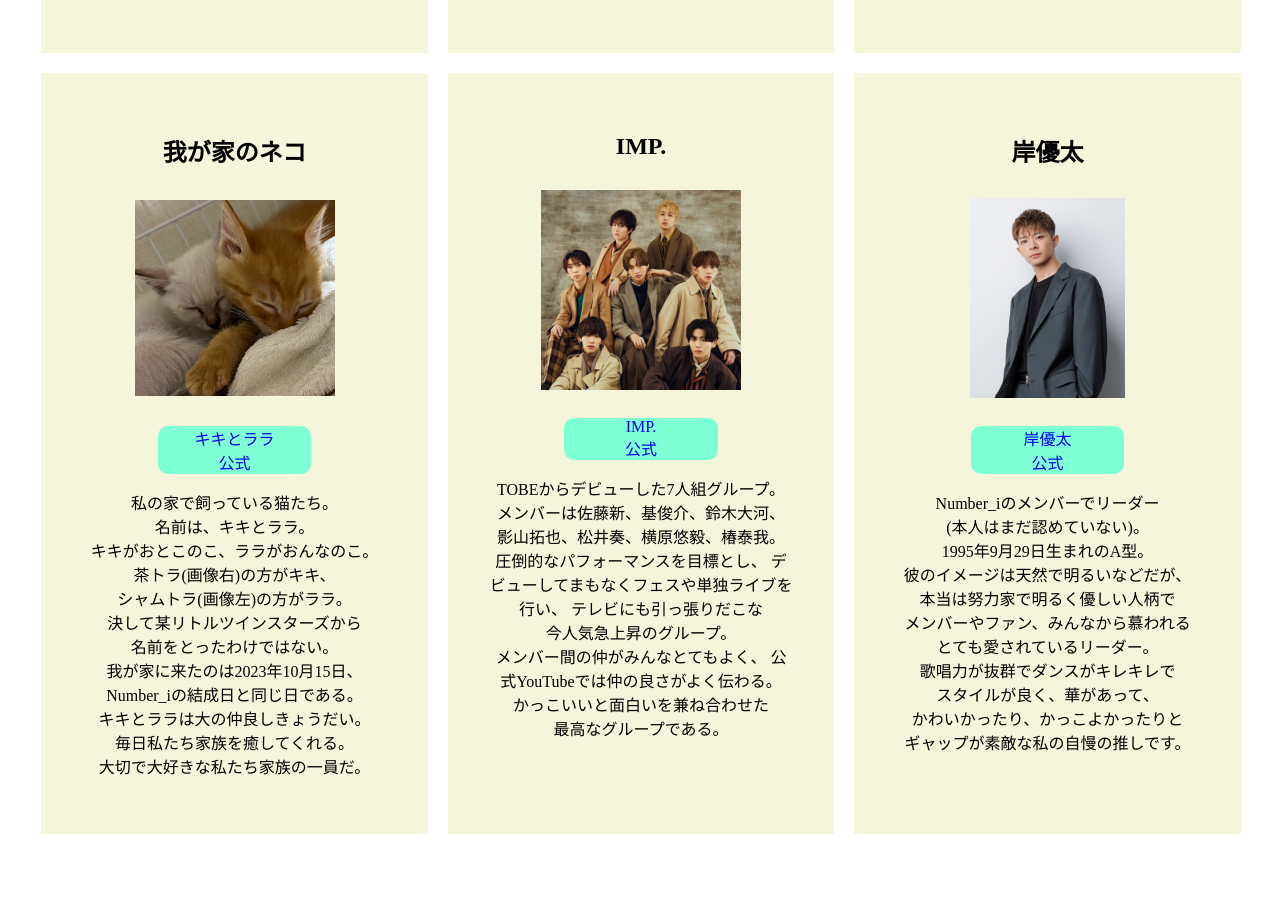
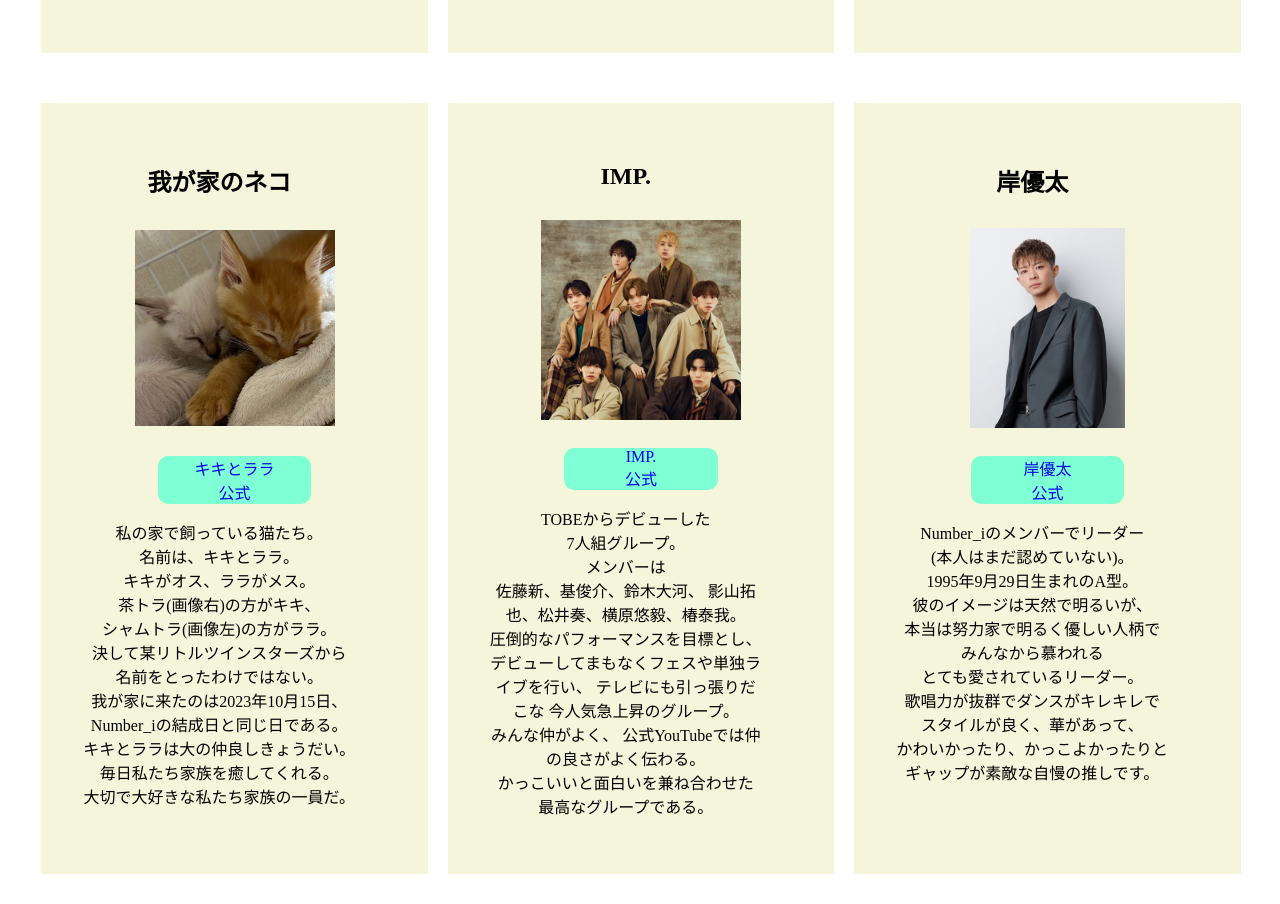
Before and after one commit to naho-takahashi/WebDesign-Task, a plain HTML site: page box/box-layout.html in a window 1280 px wide. Shown: the part 884-1788 px from the top of the page. Before the commit the page ends 1748 px from the top, so only its background shows below. Drawn offline with Linux system fonts and the light colour scheme.

Commit message:
紹介box

```diff
--- a/box/box-layout-style.css
+++ b/box/box-layout-style.css
@@ -4,8 +4,7 @@
     text-align: center;
 }
 h2{
-    /* width: 90%; */
-    text-align: center;
+    width: 90%;
 }
 .item{
     width: 100px;
@@ -48,3 +47,12 @@
     background-color:beige;
     text-align: center;
 }
+.box1{
+    display: flex;
+    flex-wrap: wrap;
+    justify-content: center;
+    text-align: center;
+}
+p{
+    width: 90%;
+}
--- a/box/box-layout.html
+++ b/box/box-layout.html
@@ -14,7 +14,8 @@
             <div class="pic"><img src="img/King & Prince.jpg" alt="キンプリ"></div><br>
             <a href="#">King & Prince<br>公式</a>
             <p>2018年5月23日にデビュー。<br>
-                メンバーは平野紫耀、永瀬廉、髙橋海人、
+                メンバーは<br>
+                平野紫耀、永瀬廉、髙橋海人、
                 岸優太、神宮寺勇太、岩橋玄樹。<br>
                 ファンの熱い声援から<br>リーダーは岸優太に決定。<br>
                 元々、「Mr.King」と「Prince」の<br>別々のユニットで活動していたが、<br>
@@ -54,13 +55,15 @@
                 何故か本人だけはまだ認めていない。<br>
                 それは彼が謙虚だからだろう。</p>
         </div>
+    </div>
+    <div class="box1">
         <div class="one">
             <h2>我が家のネコ</h2>
             <div class="pic"><img src="img/キキとララ.png" alt="キキとララ"></div><br>
             <a href="#">キキとララ<br>公式</a>
             <p>私の家で飼っている猫たち。<br>
                 名前は、キキとララ。<br>
-                キキがおとこのこ、ララがおんなのこ。<br>
+                キキがオス、ララがメス。<br>
                 茶トラ(画像右)の方がキキ、<br>
                 シャムトラ(画像左)の方がララ。<br>
                 決して某リトルツインスターズから<br>
@@ -75,14 +78,14 @@
             <h2>IMP.</h2>
             <div class="pic"><img src="img/IMP..jpg" alt="IMP."></div><br>
             <a href="#">IMP.<br>公式</a>
-            <p>TOBEからデビューした7人組グループ。<br>
-                メンバーは佐藤新、基俊介、鈴木大河、<br>
+            <p>TOBEからデビューした<br>7人組グループ。<br>
+                メンバーは<br>佐藤新、基俊介、鈴木大河、
                 影山拓也、松井奏、横原悠毅、椿泰我。<br>
                 圧倒的なパフォーマンスを目標とし、
                 デビューしてまもなくフェスや単独ライブを行い、
-                テレビにも引っ張りだこな<br>
+                テレビにも引っ張りだこな
                 今人気急上昇のグループ。<br>
-                メンバー間の仲がみんなとてもよく、
+                みんな仲がよく、
                 公式YouTubeでは仲の良さがよく伝わる。<br>
                 かっこいいと面白いを兼ね合わせた<br>
                 最高なグループである。</p>
@@ -94,14 +97,14 @@
             <p>Number_iのメンバーでリーダー<br>
                 (本人はまだ認めていない)。<br>
                 1995年9月29日生まれのA型。<br>
-                彼のイメージは天然で明るいなどだが、<br>
+                彼のイメージは天然で明るいが、<br>
                 本当は努力家で明るく優しい人柄で<br>
-                メンバーやファン、みんなから慕われる<br>
+                みんなから慕われる<br>
                 とても愛されているリーダー。<br>
                 歌唱力が抜群でダンスがキレキレで<br>
                 スタイルが良く、華があって、<br>
                 かわいかったり、かっこよかったりと<br>
-                ギャップが素敵な私の自慢の推しです。<br></p>
+                ギャップが素敵な自慢の推しです。<br></p>
         </div>
     </div>
 </body>
```
